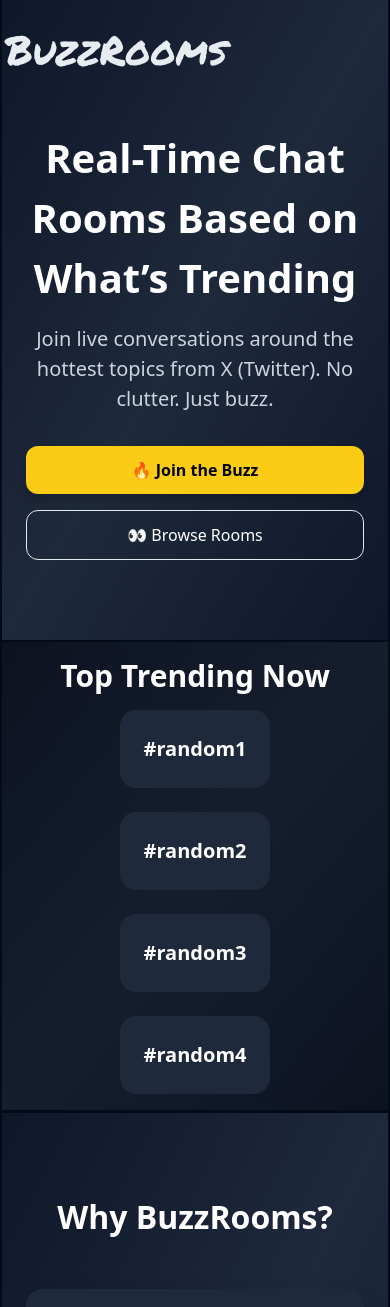
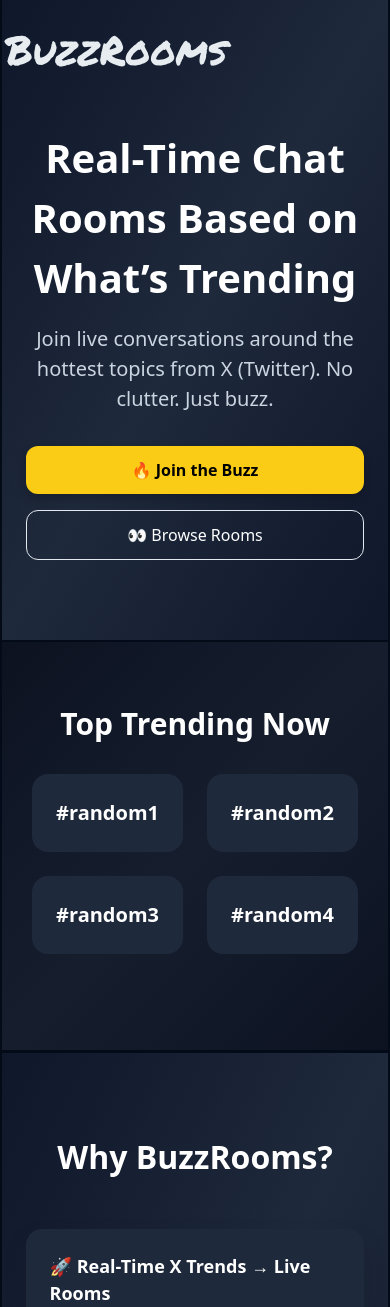
Before and after one commit to TusharThakur04/BuzzRooms, a Next.js app in the folder frontend/: page / in a window 390 px wide. Shown: the top 1307 px of the page. Built offline with nearby package versions, Linux system fonts and the light colour scheme; no server answers; some icons are missing; a web font is replaced by a local one.

Commit message:
fix:fix top trends component

```diff
--- a/frontend/src/components/topTrends/TopTrends.jsx
+++ b/frontend/src/components/topTrends/TopTrends.jsx
@@ -13,7 +13,7 @@
               Top Trending Now
             </h2>
 
-            <div className="grid grid-cols-1 sm:grid-cols-2 md:grid-cols-2 lg:grid-cols-4 gap-6">
+            <div className="grid grid-cols-2 sm:grid-cols-2 md:grid-cols-2 lg:grid-cols-4 gap-6">
               {topics.map((topic, index) => (
                 <div key={index} className={styles.card}>
                   <p className={styles.topic}>#{topic}</p>
--- a/frontend/src/components/topTrends/TopTrends.module.scss
+++ b/frontend/src/components/topTrends/TopTrends.module.scss
@@ -3,12 +3,12 @@
 }
 
 .trendCard {
-  padding: 1rem 0;
+  padding: 4rem 0 6rem 0;
   background: linear-gradient(to bottom right, #0c1220, #161e2e, #0c1220);
 }
 
 .heading {
-  margin-bottom: 1rem;
+  margin-bottom: 2rem;
 }
 .card {
   background-color: #1e293b;
```
